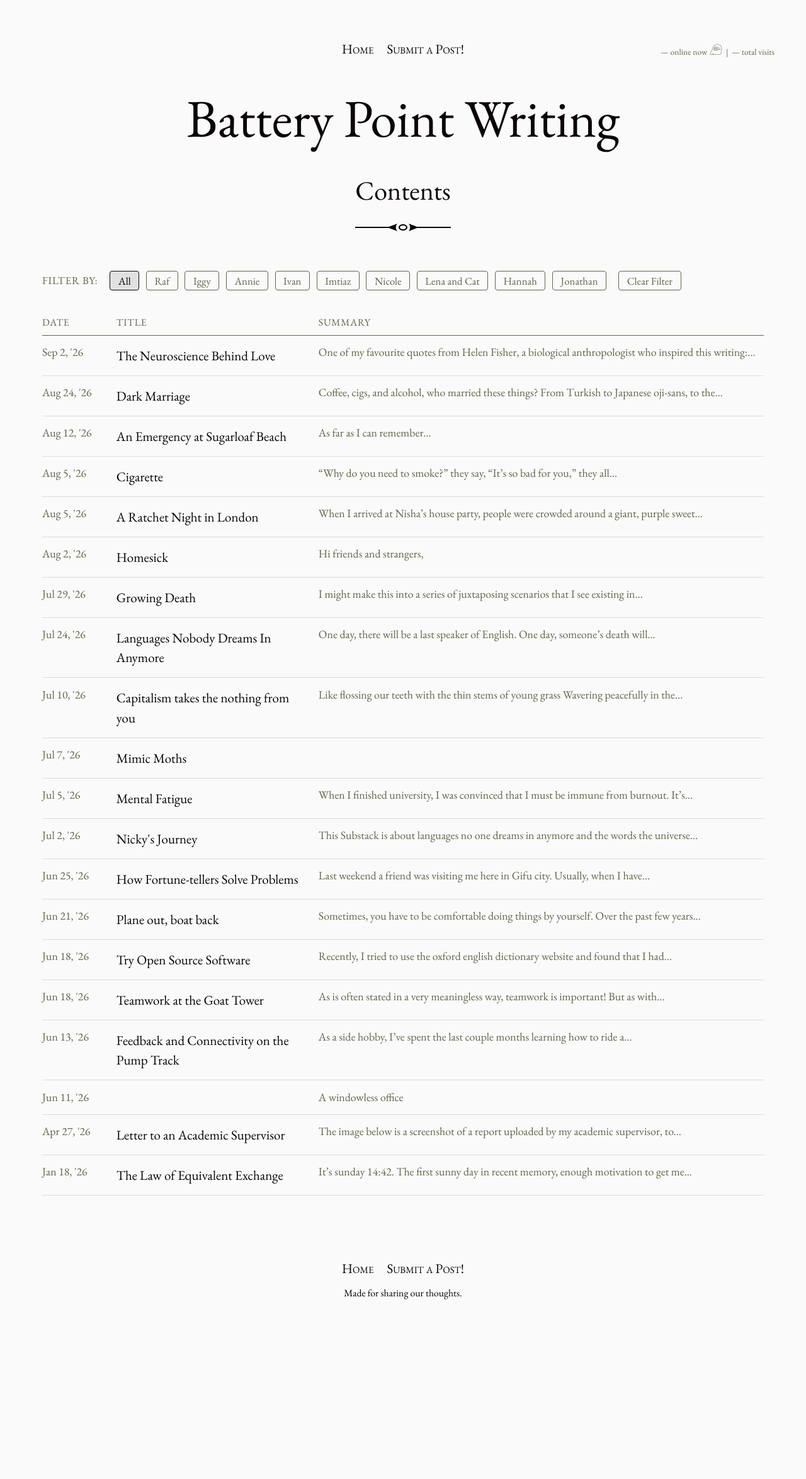
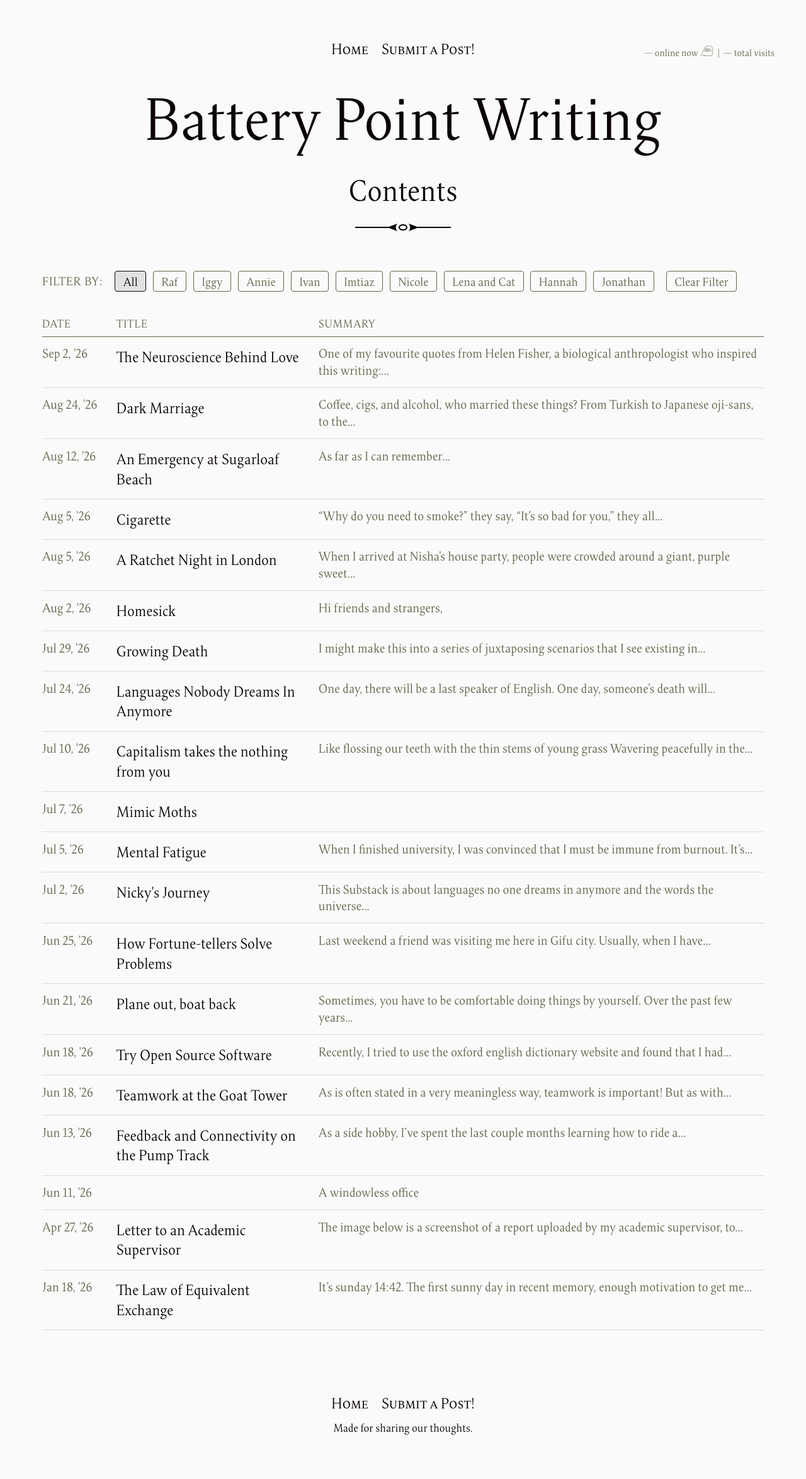
Before and after one commit to batterypointwriting/batterypointwriting.github.io, a Jekyll site: the page built from index.html, in a window 1280 px wide. Shown: the whole page at 63% size. Built offline with Jekyll 4.4.1, drawn with Linux system fonts in a browser that asks for light colours; the list of posts is cut into pages by our own code; before the commit the page ends 2133 px from its top, so only the background shows below that.

Commit message:
Update _variables.scss

```diff
--- a/_sass/_variables.scss
+++ b/_sass/_variables.scss
@@ -2,7 +2,8 @@ $brand-color:         #FAFAFA;
 $highlight:           darken($brand-color, 45%);
 $text-color:          #0b0404;
 $muted-text-color:    #64644B;
-$font-family:         "EB Garamond", Garamond, "Times New Roman", serif;
+
+$font-family: "Blizka", "EB Garamond", Garamond, "Times New Roman", serif;
 
 $on-bigphone:         375px;
 $on-tablet:           768px;
```
